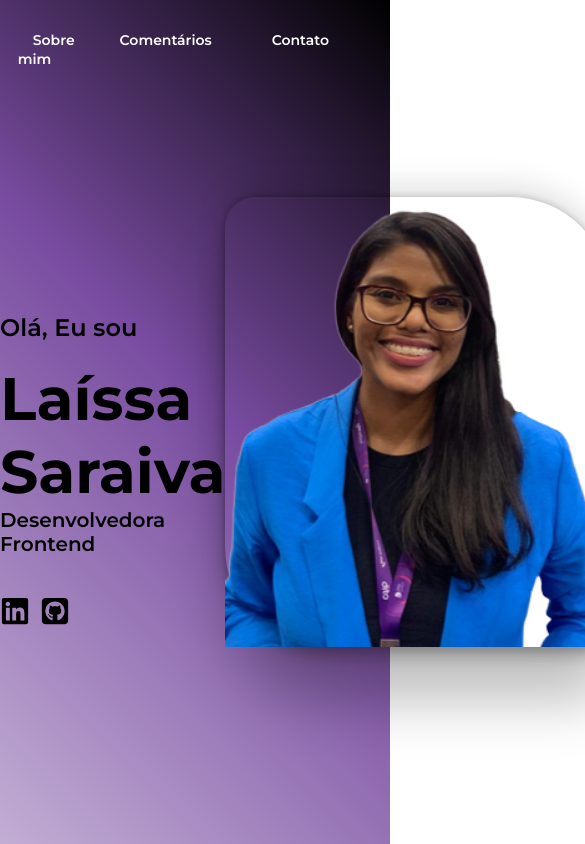
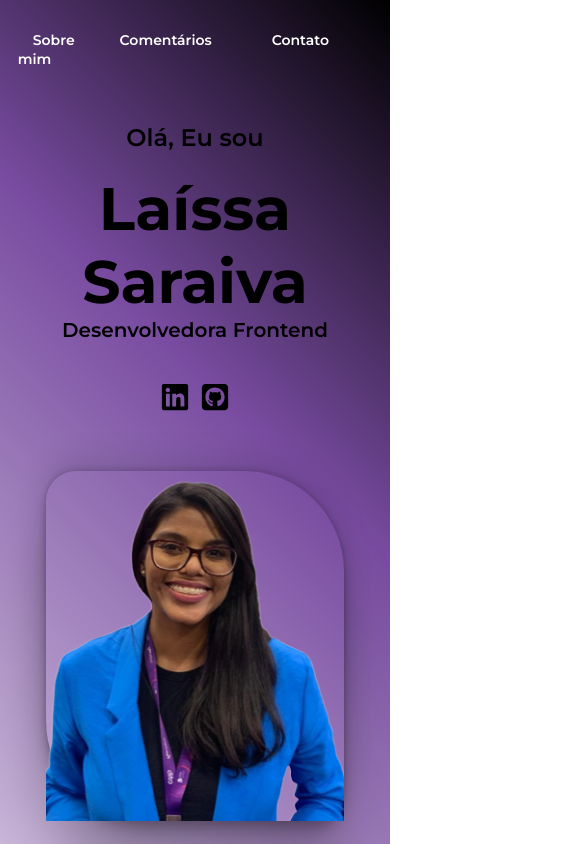
Before and after one commit to LaissaSaraiva/pretalab-projeto-final-react, a React (Vite) app: page / in a window 390 px wide. Shown: the top 844 px of the page, 585 px wide, since content can reach past the window. Built offline with nearby package versions, Linux system fonts and the light colour scheme.

Commit message:
style: estiliza Home Mobile/Tablet

```diff
--- a/src/pages/HomePage/HomePage.module.css
+++ b/src/pages/HomePage/HomePage.module.css
@@ -11,6 +11,16 @@
   min-height: 100vh;
   max-width: 1008px;
   margin: 0 auto;
+
+  @media(max-width: 640px) {
+    flex-direction: column;
+    max-width: 300px;
+    gap: 30px;
+  }
+
+  @media (min-width: 641px) and (max-width: 1024px) {
+    min-height: 80vh;
+  }
 }
 
 .description__container {
@@ -18,6 +28,15 @@
   flex-direction: column;
   gap: 20px;
   margin-top: 100px;
+
+  @media(max-width: 640px) {
+    text-align: center;
+    max-width: 300px;
+  }
+
+  @media (min-width: 641px) and (max-width: 1024px) {
+    transform: scale(0.8);
+  }
 }
 
 .description__container .pre__title p {
@@ -42,6 +61,10 @@
 
 .description__container .items ul {
   justify-content: flex-start;
+
+  @media(max-width: 640px) {
+    justify-content: center;
+  }
 }
 
 .description__container .items li:hover {
@@ -57,6 +80,10 @@
 .image {
   height: 450px;
   object-fit: contain;
+
+  @media(max-width: 1024px) {
+    height: 350px;
+  }
 }
 
 .home__container2 {
@@ -68,6 +95,10 @@
   padding: 16px 24px;
   max-width: 1024px;
   margin-left: 80px;
+
+  @media(max-width: 1024px) {
+    margin: 0 auto;
+  }
 }
 
 .home__container2 h2 {
```
